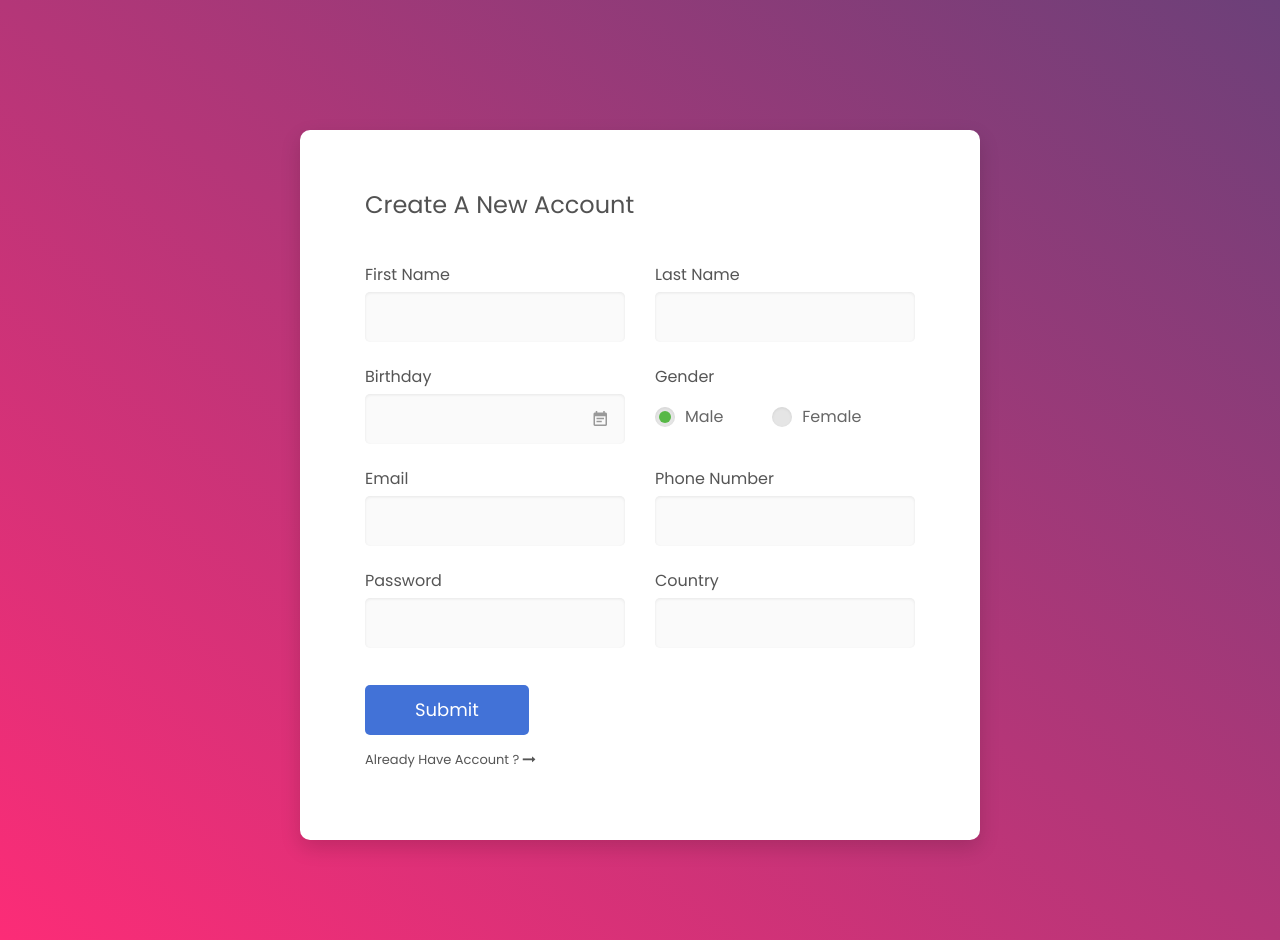
After one commit to dukemido/social-network, a PHP site: page /register.php in a window 1280 px wide. The commit adds this page. Run offline with PHP 8.4, Linux system fonts and the light colour scheme; some libraries are stand-ins or nearby versions.

Commit message:
finished register

```diff
--- a/inc/config.php
+++ b/inc/config.php
@@ -3,7 +3,7 @@
 define('DBServer','localhost');
 define('DBUsername','root');
 define('DBPassword','12345678');
-define('Database','cce');
+define('Database','social');
 
 $link = mysqli_connect(DBServer, DBUsername, DBPassword, Database);
 
--- a/login.php
+++ b/login.php
@@ -25,7 +25,7 @@
                     <img src="images\img-01.png" alt="IMG">
                 </div>
 
-                <form class="login100-form validate-form">
+                <form class="login100-form validate-form" id="login">
                     <span class="login100-form-title">
                         Member Login
                     </span>
@@ -62,7 +62,7 @@
                     </div>
 
                     <div class="text-center p-t-136">
-                        <a class="txt2" href="Signup.html">
+                        <a class="txt2" href="register.php">
                             Create your Account
                             <i class="fa fa-long-arrow-right m-l-5" aria-hidden="true"></i>
                         </a>
--- /dev/null
+++ b/register.php
@@ -0,0 +1,155 @@
+<!DOCTYPE html>
+<html lang="en">
+
+<head>
+    <!-- Required meta tags-->
+    <meta charset="UTF-8">
+    <meta name="viewport" content="width=device-width, initial-scale=1, shrink-to-fit=no">
+    <meta name="description" content="Colorlib Templates">
+    <meta name="author" content="Colorlib">
+    <meta name="keywords" content="Colorlib Templates">
+
+    <!-- Title Page-->
+    <title>Register New Account</title>
+
+    <!-- Icons font CSS-->
+    <link href="vendor\mdi-font\css\material-design-iconic-font.min.css" rel="stylesheet" media="all">
+    <link href="vendor\font-awesome-4.7\css\font-awesome.min.css" rel="stylesheet" media="all">
+    <link rel="icon" type="image/png" href="images\icons\favicon.ico">
+    <!-- Font special for pages-->
+    <link href="https://fonts.googleapis.com/css?family=Poppins:100,100i,200,200i,300,300i,400,400i,500,500i,600,600i,700,700i,800,800i,900,900i" rel="stylesheet">
+
+    <!-- Vendor CSS-->
+    <link href="vendor\select2\select2.min.css" rel="stylesheet" media="all">
+    <link href="vendor\datepicker\daterangepicker.css" rel="stylesheet" media="all">
+
+    <!-- Main CSS-->
+    <link href="css\main.css" rel="stylesheet" media="all">
+    <script src="https://unpkg.com/sweetalert/dist/sweetalert.min.js"></script>
+</head>
+
+<body>
+    <script src="//code.jquery.com/jquery-1.11.3.min.js"></script>
+    <script>
+        $(document).ready(function() {
+            $('#login').on('submit', function(e) {
+                //Stop the form from submitting itself to the server.
+                e.preventDefault();
+                var dataf = $("#login").serialize();
+
+                $.ajax({
+                    type: "POST",
+                    url: 'inc/register.php',
+                    data: dataf,
+                    success: function(data) {
+                        if (data == 'success')
+                            swal("Done","You have successfully registered!","success");
+                        else swal("You have a few errors!", data, "error");
+                        //alert(data);
+
+                    }
+                });
+            });
+        });
+    </script>
+    <div class="page-wrapper bg-gra-02 p-t-130 p-b-100 font-poppins">
+        <div class="wrapper wrapper--w680">
+            <div class="card card-4">
+                <div class="card-body">
+                    <h2 class="title">Create A New Account</h2>
+                    <form id="login">
+                        <div class="row row-space">
+                            <div class="col-2">
+                                <div class="input-group">
+                                    <label class="label">first name</label>
+                                    <input class="input--style-4" type="text" name="first_name" required="">
+                                </div>
+                            </div>
+                            <div class="col-2">
+                                <div class="input-group">
+                                    <label class="label">last name</label>
+                                    <input class="input--style-4" type="text" name="last_name" required="">
+                                </div>
+                            </div>
+                        </div>
+                        <div class="row row-space">
+                            <div class="col-2">
+                                <div class="input-group">
+                                    <label class="label">Birthday</label>
+                                    <div class="input-group-icon">
+                                        <input class="input--style-4 js-datepicker" type="text" name="birthday" required="">
+                                        <i class="zmdi zmdi-calendar-note input-icon js-btn-calendar"></i>
+                                    </div>
+                                </div>
+                            </div>
+                            <div class="col-2">
+                                <div class="input-group">
+                                    <label class="label">Gender</label>
+                                    <div class="p-t-10">
+                                        <label class="radio-container m-r-45">Male
+                                            <input type="radio" checked="checked" name="gender" required="">
+                                            <span class="checkmark"></span>
+                                        </label>
+                                        <label class="radio-container">Female
+                                            <input type="radio" name="gender" required="">
+                                            <span class="checkmark"></span>
+                                        </label>
+                                    </div>
+                                </div>
+                            </div>
+                        </div>
+                        <div class="row row-space">
+                            <div class="col-2">
+                                <div class="input-group" data-validate="Valid email is required: ex@abc.xyz">
+                                    <label class="label">Email</label>
+                                    <input class="input--style-4" type="email" name="email" required="">
+                                </div>
+                            </div>
+                            <div class="col-2">
+                                <div class="input-group">
+                                    <label class="label">Phone Number</label>
+                                    <input class="input--style-4" type="text" name="phone" required="">
+                                </div>
+                            </div>
+                        </div>
+                        <div class="row row-space">
+                            <div class="col-2">
+                                <div class="input-group">
+                                    <label class="label">Password</label>
+                                    <input class="input--style-4" type="password" name="password" required="">
+                                </div>
+                            </div>
+                            <div class="col-2">
+                                <div class="input-group">
+                                    <label class="label">Country</label>
+                                    <input class="input--style-4" type="text" name="country" required="">
+                                </div>
+                            </div>
+                        </div>
+                        <div class="p-t-15">
+                            <button class="btn btn--radius-2 btn--blue" name="signup" type="submit">Submit</button>
+                        </div>
+                    </form>
+                    <div class="col-2">
+                        <a class="label" href="login.php" style="text-decoration:none; font-size:13px; padding-top:15px;">
+                            Already Have Account ?
+                            <i class="fa fa-long-arrow-right m-l-5" aria-hidden="true"></i>
+                        </a>
+                    </div>
+                </div>
+            </div>
+        </div>
+    </div>
+
+    <!-- Jquery JS-->
+    <script src="vendor\jquery\jquery.min.js" type="9962aac65d1260dc149b44c6-text/javascript"></script>
+    <!-- Vendor JS-->
+    <script src="vendor\select2\select2.min.js" type="9962aac65d1260dc149b44c6-text/javascript"></script>
+    <script src="vendor\datepicker\moment.min.js" type="9962aac65d1260dc149b44c6-text/javascript"></script>
+    <script src="vendor\datepicker\daterangepicker.js" type="9962aac65d1260dc149b44c6-text/javascript"></script>
+
+    <!-- Main JS-->
+    <script src="js\global.js" type="9962aac65d1260dc149b44c6-text/javascript"></script>
+
+</html>
+<!-- end document-->
```
Also changed, not shown: inc/login.php (+9 -11 lines), inc/register.php (added, +35 -0 lines).
